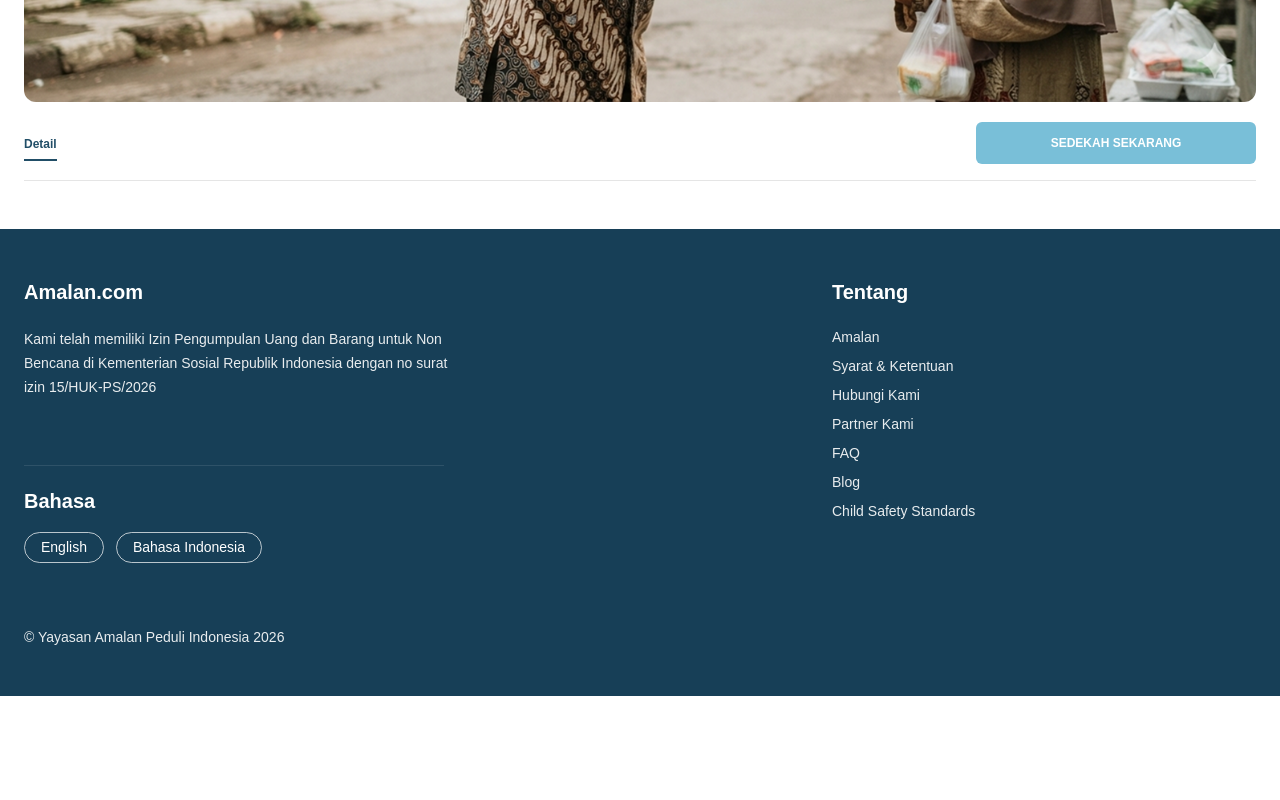
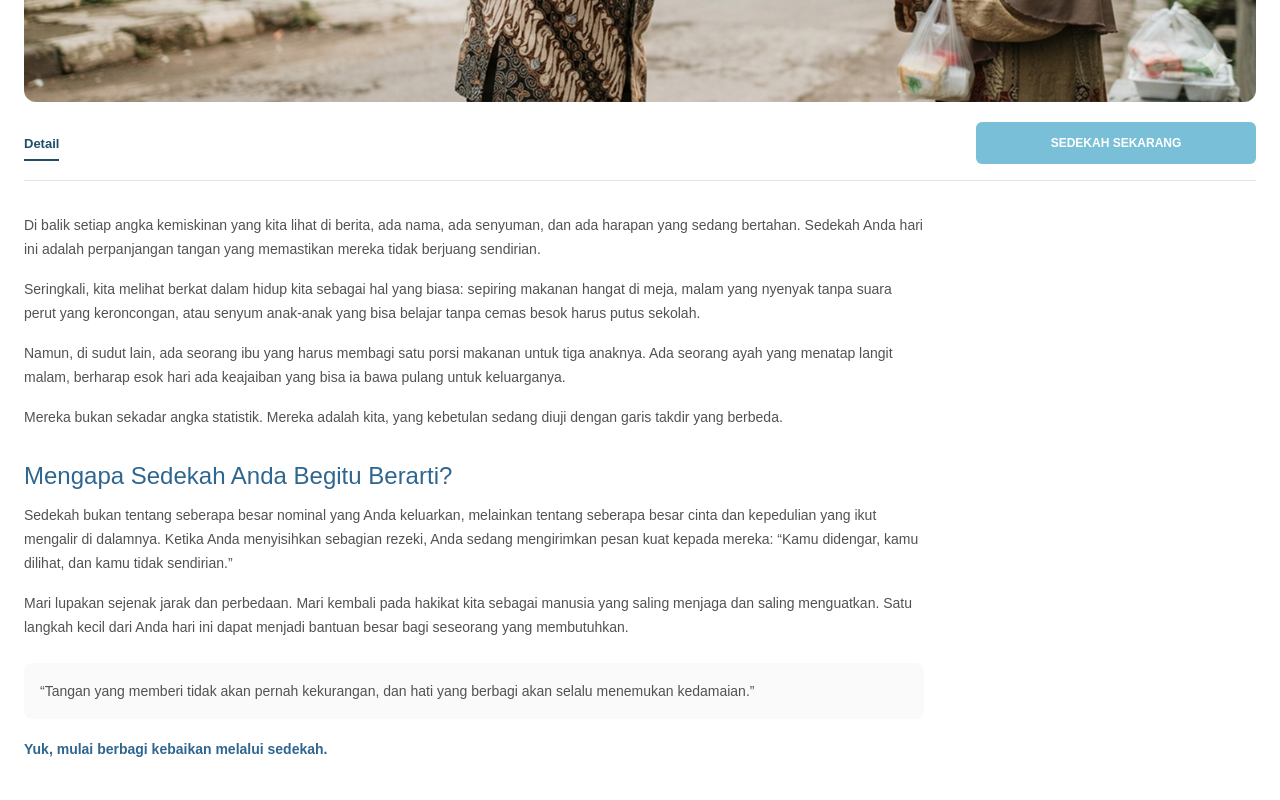
Before and after one commit to kevinefendy/website-profile-komunitas, a Next.js app: page /sedekah in a window 1280 px wide. Shown: the part 500-1300 px from the top of the page. Before the commit the page ends 1196 px from the top, so only its background shows below. Built offline with nearby package versions, Linux system fonts and the light colour scheme; some icons are missing.

Commit message:
feat: menambahkan konten detail sedekah

```diff
--- a/app/sedekah/page.tsx
+++ b/app/sedekah/page.tsx
@@ -37,7 +37,7 @@ export default function SedekahPage() {
 
           <div className="mt-5 flex flex-col gap-4 border-b border-neutral-200 pb-4 sm:flex-row sm:items-center sm:justify-between">
             <div>
-              <span className="border-b-2 border-[#214E67] pb-2 text-[12px] font-semibold text-[#214E67]">
+              <span className="border-b-2 border-[#214E67] pb-2 text-[13px] font-semibold text-[#214E67]">
                 Detail
               </span>
             </div>
@@ -49,6 +49,66 @@ export default function SedekahPage() {
               SEDEKAH SEKARANG
             </Link>
           </div>
+
+          <section id="detail-sedekah" className="mt-8">
+            <div className="max-w-[900px]">
+              <p className="text-[12px] leading-5 text-neutral-600 sm:text-[13px] sm:leading-6 lg:text-[14px]">
+                Di balik setiap angka kemiskinan yang kita lihat di berita, ada
+                nama, ada senyuman, dan ada harapan yang sedang bertahan.
+                Sedekah Anda hari ini adalah perpanjangan tangan yang memastikan
+                mereka tidak berjuang sendirian.
+              </p>
+
+              <p className="mt-4 text-[12px] leading-5 text-neutral-600 sm:text-[13px] sm:leading-6 lg:text-[14px]">
+                Seringkali, kita melihat berkat dalam hidup kita sebagai hal
+                yang biasa: sepiring makanan hangat di meja, malam yang nyenyak
+                tanpa suara perut yang keroncongan, atau senyum anak-anak yang
+                bisa belajar tanpa cemas besok harus putus sekolah.
+              </p>
+
+              <p className="mt-4 text-[12px] leading-5 text-neutral-600 sm:text-[13px] sm:leading-6 lg:text-[14px]">
+                Namun, di sudut lain, ada seorang ibu yang harus membagi satu
+                porsi makanan untuk tiga anaknya. Ada seorang ayah yang menatap
+                langit malam, berharap esok hari ada keajaiban yang bisa ia bawa
+                pulang untuk keluarganya.
+              </p>
+
+              <p className="mt-4 text-[12px] leading-5 text-neutral-600 sm:text-[13px] sm:leading-6 lg:text-[14px]">
+                Mereka bukan sekadar angka statistik. Mereka adalah kita, yang
+                kebetulan sedang diuji dengan garis takdir yang berbeda.
+              </p>
+
+              <h2 className="mt-8 text-[18px] font-normal leading-tight text-[#2F6690] sm:text-[22px] lg:text-[24px]">
+                Mengapa Sedekah Anda Begitu Berarti?
+              </h2>
+
+              <p className="mt-3 text-[12px] leading-5 text-neutral-600 sm:text-[13px] sm:leading-6 lg:text-[14px]">
+                Sedekah bukan tentang seberapa besar nominal yang Anda
+                keluarkan, melainkan tentang seberapa besar cinta dan kepedulian
+                yang ikut mengalir di dalamnya. Ketika Anda menyisihkan sebagian
+                rezeki, Anda sedang mengirimkan pesan kuat kepada mereka: “Kamu
+                didengar, kamu dilihat, dan kamu tidak sendirian.”
+              </p>
+
+              <p className="mt-4 text-[12px] leading-5 text-neutral-600 sm:text-[13px] sm:leading-6 lg:text-[14px]">
+                Mari lupakan sejenak jarak dan perbedaan. Mari kembali pada
+                hakikat kita sebagai manusia yang saling menjaga dan saling
+                menguatkan. Satu langkah kecil dari Anda hari ini dapat menjadi
+                bantuan besar bagi seseorang yang membutuhkan.
+              </p>
+
+              <div className="mt-6 rounded-lg bg-neutral-50 p-4">
+                <p className="text-[12px] leading-5 text-neutral-600 sm:text-[13px] sm:leading-6 lg:text-[14px]">
+                  “Tangan yang memberi tidak akan pernah kekurangan, dan hati
+                  yang berbagi akan selalu menemukan kedamaian.”
+                </p>
+              </div>
+
+              <p className="mt-5 text-[12px] font-semibold text-[#2F6690] sm:text-[13px] lg:text-[14px]">
+                Yuk, mulai berbagi kebaikan melalui sedekah.
+              </p>
+            </div>
+          </section>
         </div>
       </main>
 
```
